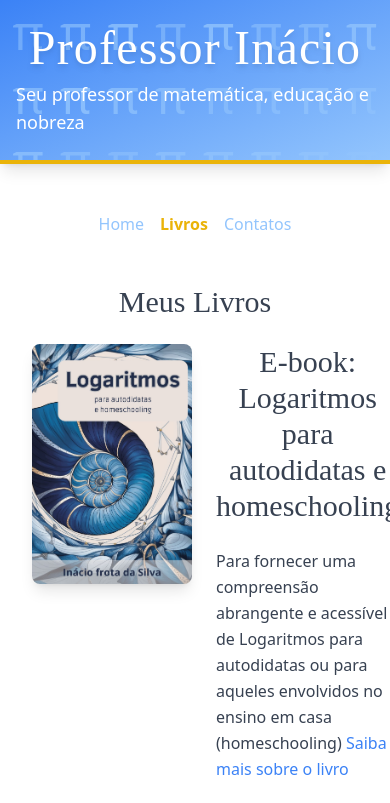
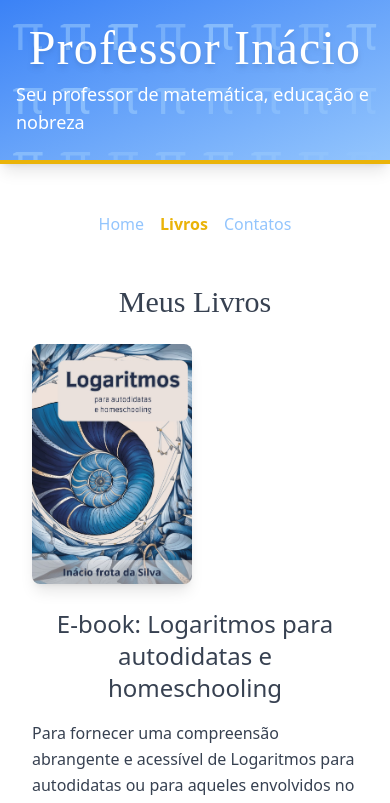
Before and after one commit to professorinaciosilva/sitepessoal, a Next.js app: page /livros in a window 390 px wide. Shown: the top 803 px of the page. Built offline with nearby package versions, Linux system fonts and the light colour scheme.

Commit message:
pequenas melhorias: tamanhos, cores e adaptação para mobile

```diff
--- a/app/livros/page.tsx
+++ b/app/livros/page.tsx
@@ -37,9 +37,6 @@ const books = [
     link: 'https://www.amazon.com.br/dp/B0DX3GFGLH', // Link para o livro na Amazon
   },
 
-
-
-
 ];
 
 export default function BooksPage() {
@@ -48,7 +45,10 @@ export default function BooksPage() {
       <h2 className="text-3xl mb-6 text-center">Meus Livros</h2>
       <div className="space-y-8">
         {books.map((book) => (
-    <div key={book.id} className="flex gap-6 items-start">
+          <div
+            key={book.id}
+            className="flex flex-col md:flex-row gap-6 items-start"
+          >
             {/* Capa do Livro com Link */}
             <a
               href={book.link}
@@ -65,7 +65,7 @@ export default function BooksPage() {
 
             {/* Detalhes do Livro */}
             <div>
-        <h2 className="text-3xl mb-6 text-center">
+              <h3 className="text-2xl mb-4 text-center">
                 <a
                   href={book.link}
                   target="_blank"
@@ -74,7 +74,7 @@ export default function BooksPage() {
                 >
                   {book.title}
                 </a>
-        </h2>
+              </h3>
               <p className="text-gray-700 mt-2">
                 {book.description}{' '}
                 <a
@@ -90,7 +90,7 @@ export default function BooksPage() {
           </div>
         ))}
       </div>
+    </div>
 
-    </div>
   );
 }
```
Lines whose indentation alone changed are shown as unchanged.
